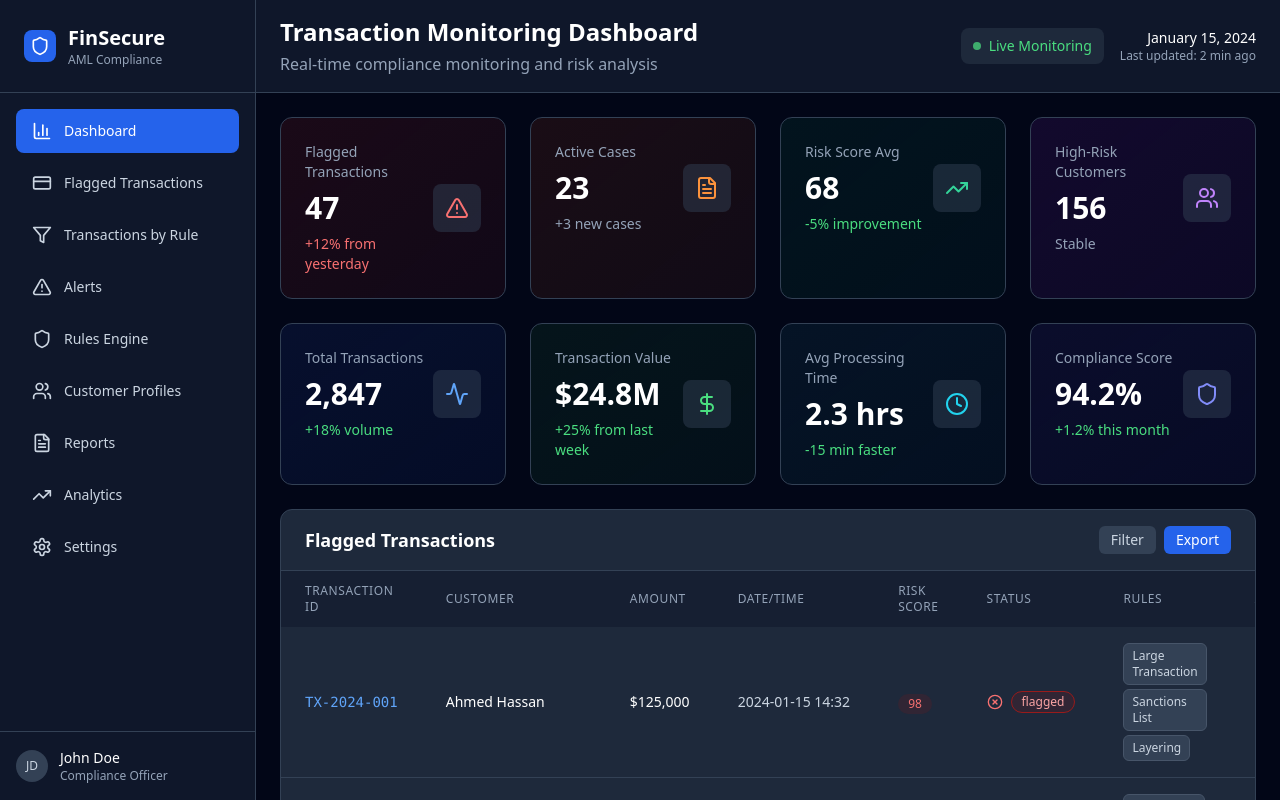
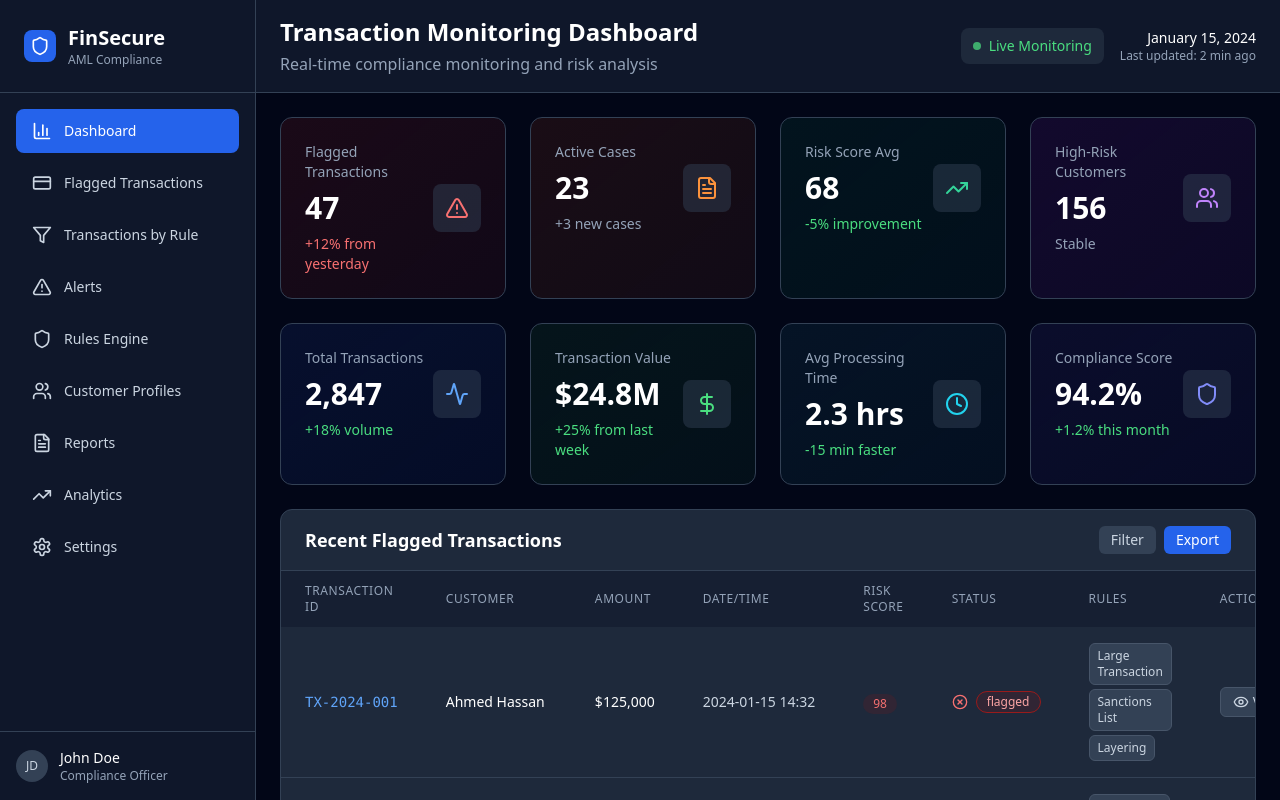
Before and after one commit to Cyrilkwashie/finview-alert-compass, a React (Vite) app: page / in a window 1280 px wide. Built offline with nearby package versions, Linux system fonts and the light colour scheme.

Commit message:
Refactor: Dashboard recent transactions
-   Modified the dashboard to display the last 5 flagged transactions in the "Recent Transactions" section.
-   Added explanations for each page in the application.

```diff
--- a/src/components/TransactionTable.tsx
+++ b/src/components/TransactionTable.tsx
@@ -1,3 +1,4 @@
+
 import React, { useState } from 'react';
 import { AlertTriangle, Eye, Clock, CheckCircle, XCircle } from 'lucide-react';
 import TransactionDetail from './TransactionDetail';
@@ -5,14 +6,20 @@ import { mockTransactions } from '../data/mockData';
 
 interface TransactionTableProps {
   showOnlyFlagged?: boolean;
+  limit?: number;
 }
 
-const TransactionTable = ({ showOnlyFlagged = true }: TransactionTableProps) => {
+const TransactionTable = ({ showOnlyFlagged = true, limit }: TransactionTableProps) => {
   const [selectedTransaction, setSelectedTransaction] = useState<any>(null);
 
-  const filteredTransactions = showOnlyFlagged
+  let filteredTransactions = showOnlyFlagged
     ? mockTransactions.filter(t => t.status === 'flagged')
     : mockTransactions;
+
+  // Apply limit if specified (for dashboard recent transactions)
+  if (limit) {
+    filteredTransactions = filteredTransactions.slice(0, limit);
+  }
 
   const getStatusIcon = (status: string) => {
     switch (status) {
@@ -45,7 +52,7 @@ const TransactionTable = ({ showOnlyFlagged = true }: TransactionTableProps) =>
       customer: transaction.customer,
       amount: `$${transaction.amount.toLocaleString()}`,
       type: transaction.type,
-      time: transaction.date.split(' ')[1],
+      time: transaction.date.split(' ')[1] || '00:00',
       date: transaction.date.split(' ')[0],
       riskScore: transaction.riskScore,
       status: transaction.status,
@@ -61,7 +68,7 @@ const TransactionTable = ({ showOnlyFlagged = true }: TransactionTableProps) =>
         <div className="px-6 py-4 border-b border-slate-700">
           <div className="flex items-center justify-between">
             <h3 className="text-lg font-semibold text-white">
-              {showOnlyFlagged ? 'Flagged Transactions' : 'Recent Transactions'}
+              {limit ? 'Recent Flagged Transactions' : (showOnlyFlagged ? 'Flagged Transactions' : 'Recent Transactions')}
             </h3>
             <div className="flex items-center space-x-2">
               <button className="px-3 py-1 text-sm bg-slate-700 text-slate-300 rounded-md hover:bg-slate-600 transition-colors">
--- a/src/pages/Index.tsx
+++ b/src/pages/Index.tsx
@@ -1,3 +1,4 @@
+
 import React from 'react';
 import {
   AlertTriangle,
@@ -121,8 +122,8 @@ const Index = () => {
             />
           </div>
 
-          {/* Transaction Table */}
-          <TransactionTable showOnlyFlagged={true} />
+          {/* Transaction Table - Show only last 5 flagged transactions */}
+          <TransactionTable showOnlyFlagged={true} limit={5} />
 
           {/* Quick Stats */}
           <div className="grid grid-cols-1 lg:grid-cols-2 gap-6">
--- a/src/pages/Transactions.tsx
+++ b/src/pages/Transactions.tsx
@@ -1,3 +1,4 @@
+
 import React, { useState } from 'react';
 import {
   Search,
@@ -53,7 +54,7 @@ const Transactions = () => {
       customer: transaction.customer,
       amount: `$${transaction.amount.toLocaleString()}`,
       type: transaction.type,
-      time: transaction.date.split(' ')[1],
+      time: transaction.date.split(' ')[1] || '00:00',
       date: transaction.date.split(' ')[0],
       riskScore: transaction.riskScore,
       status: transaction.status,
@@ -149,7 +150,7 @@ const Transactions = () => {
                       <td className="px-6 py-4">
                         <div>
                           <div className="text-sm font-medium text-white">{transaction.id}</div>
-                          <div className="text-xs text-slate-400">{transaction.date} {transaction.time}</div>
+                          <div className="text-xs text-slate-400">{transaction.date}</div>
                           <div className="text-xs text-slate-500">{transaction.type}</div>
                         </div>
                       </td>
@@ -158,7 +159,7 @@ const Transactions = () => {
                         <div className="text-xs text-slate-400">{transaction.country}</div>
                       </td>
                       <td className="px-6 py-4">
-                        <div className="text-sm font-medium text-white">{transaction.amount}</div>
+                        <div className="text-sm font-medium text-white">${transaction.amount.toLocaleString()}</div>
                       </td>
                       <td className="px-6 py-4">
                         <div className={`text-sm font-bold ${getRiskScoreColor(transaction.riskScore)}`}>
```
